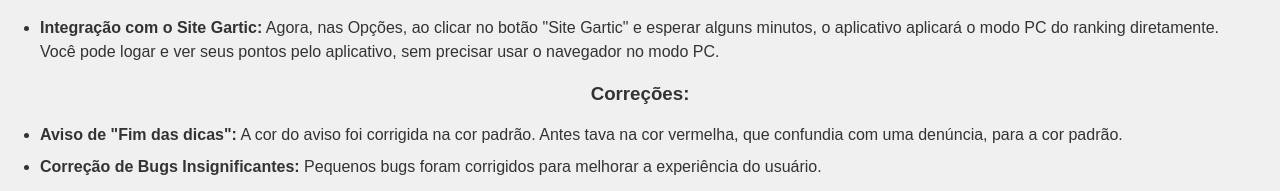
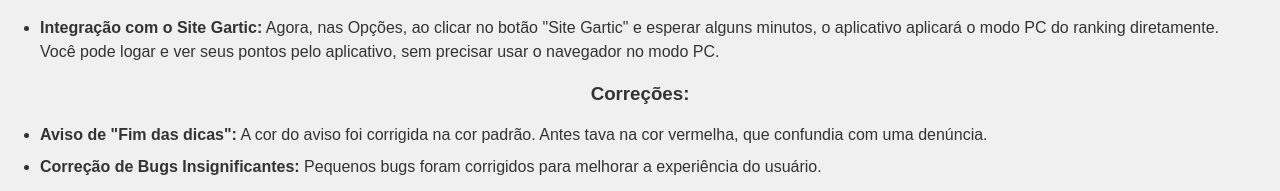
Before and after one commit to kelbovine/articosemo, a plain HTML site: page index.html in a window 1280 px wide. Shown: the part 1600-1791 px from the top of the page. Drawn offline with Linux system fonts and the light colour scheme; a web font is replaced by a local one.

Commit message:
Update index.html

```diff
--- a/index.html
+++ b/index.html
@@ -372,7 +372,7 @@
 </ul>
 <h3>Correções:</h3>
 <ul>
-    <li><strong>Aviso de "Fim das dicas":</strong> A cor do aviso foi corrigida na cor padrão. Antes tava na cor vermelha, que confundia com uma denúncia, para a cor padrão.</li>
+    <li><strong>Aviso de "Fim das dicas":</strong> A cor do aviso foi corrigida na cor padrão. Antes tava na cor vermelha, que confundia com uma denúncia.</li>
     <li><strong>Correção de Bugs Insignificantes:</strong> Pequenos bugs foram corrigidos para melhorar a experiência do usuário.</li>
 </ul>
     </div>
```
